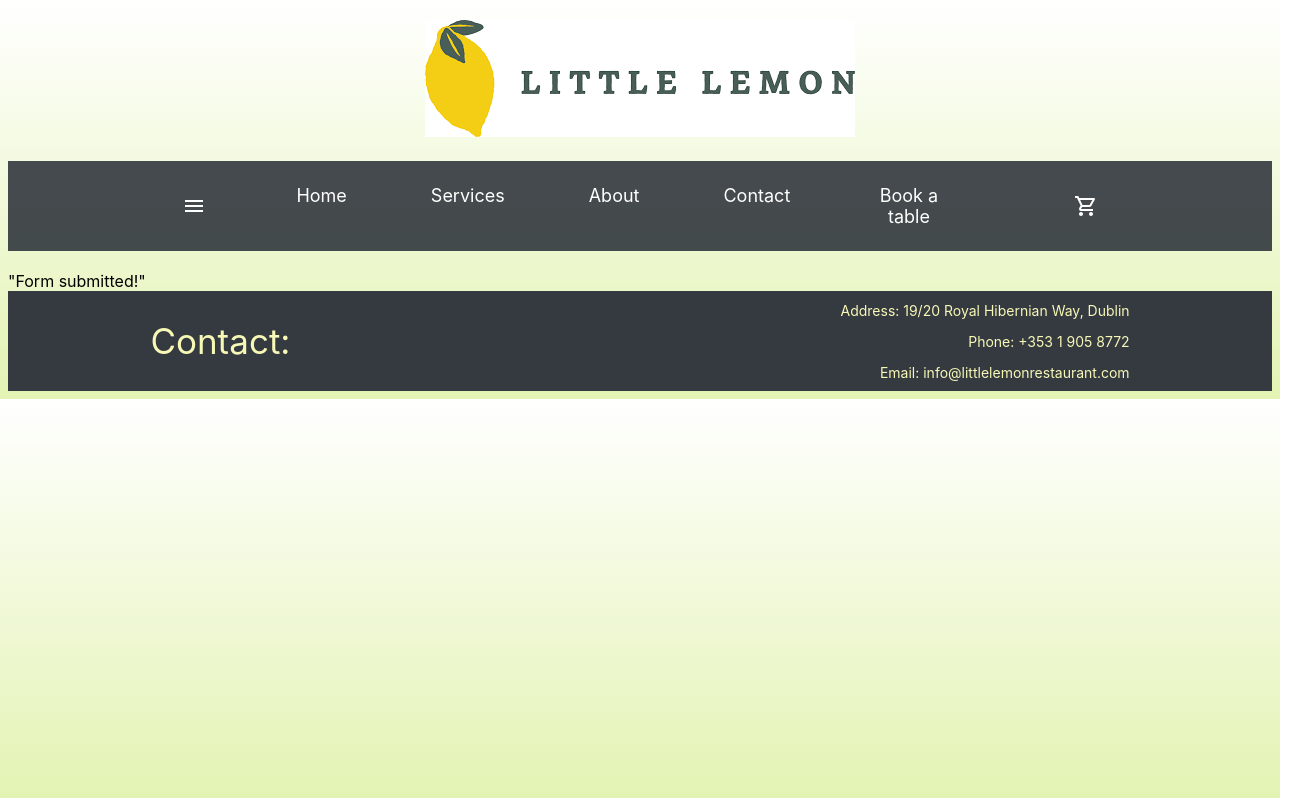
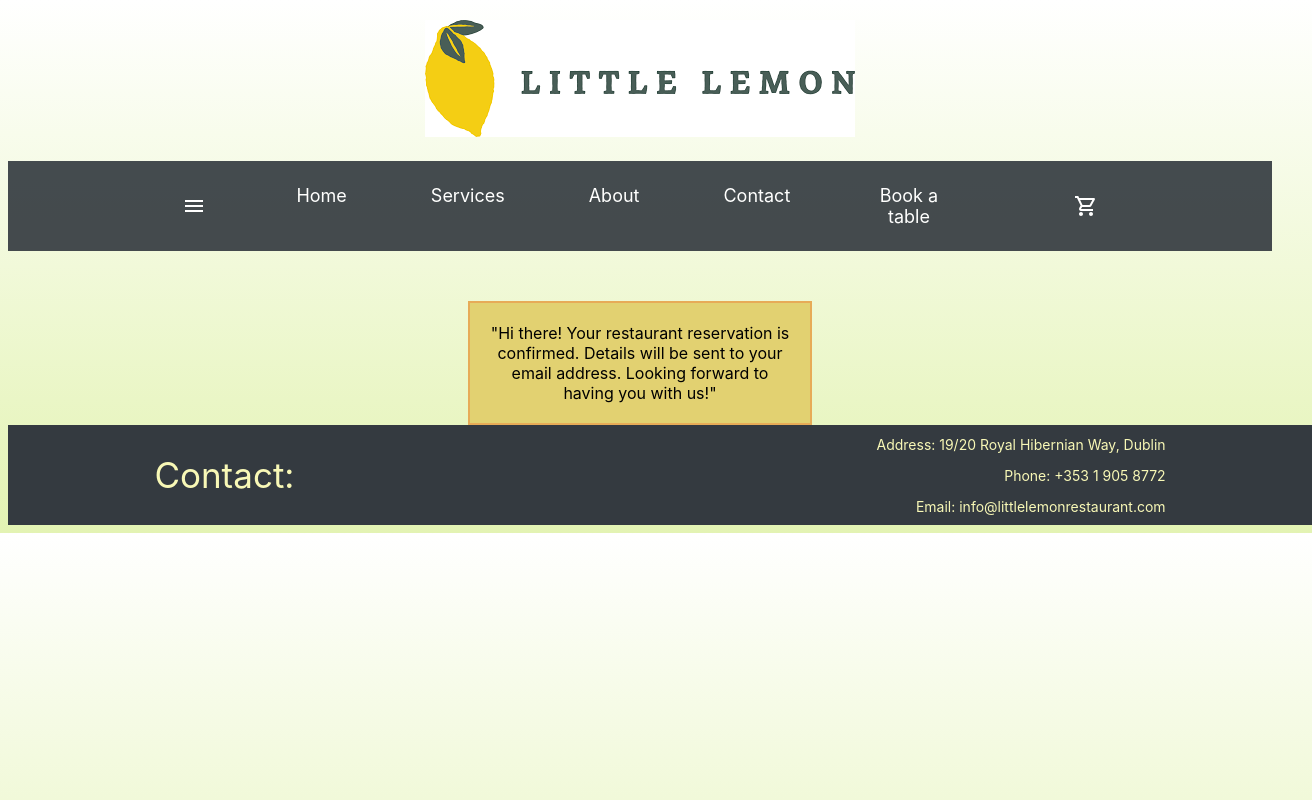
Before and after one commit to ellaiv/little-lemon, a React (Create React App) app: page / in a window 1280 px wide. Both pictures are taken after typing "Sample", "Sample", "Sample", "Sample", "2020-01-15", "10:30" into the empty fields and a click on the button "Submit". Shown: the whole page, 1312 px wide, since content can reach past the window. Built offline with nearby package versions, Linux system fonts and the light colour scheme.

Commit message:
Improving the web site

```diff
--- a/src/components/footer/Footer.css
+++ b/src/components/footer/Footer.css
@@ -6,6 +6,8 @@
   background-color: #343a40;
   color: white;
   height: 60px;
+  bottom: 0;
+  width: 100%;
 }
 
 .left {
@@ -24,5 +26,5 @@
 }
 
 .contact-info {
-  text-align: right; /* Asigură-te că informațiile de contact sunt aliniate la dreapta */
+  text-align: right;
 }
--- a/src/components/header/Header.css
+++ b/src/components/header/Header.css
@@ -7,6 +7,6 @@
 
 .logo {
   text-align: center;
-  display: block; /* Asigură că imaginea ocupă întreaga lățime a containerului */
+  display: block;
   margin: 0 auto;
 }
--- a/src/components/main/MainContent.css
+++ b/src/components/main/MainContent.css
@@ -1,12 +1,11 @@
 .main-content {
-  padding: 20px;
+  padding: 30px;
 }
 
 .image {
   max-width: 100%;
   height: 350px;
   width: 900px;
-  box-shadow: 0 0 10px rgba(0, 0, 0, 0.1);
 }
 
 .reservation-form-wrapper {
--- a/src/components/main/MainContent.js
+++ b/src/components/main/MainContent.js
@@ -53,7 +53,7 @@ const MainContent = ({ handleSubmit }) => {
       {!formSubmitted ? (
         <div className="reservation-form-wrapper">
           <img src={siteLogo} alt="Site Logo" className="image" />
-          <h2>Book a table</h2> {/* Mutarea frazei după imagine */}
+          <h2>Book a table</h2>
           <form onSubmit={submitForm} className="reservation-form">
             <label>
               First Name:
--- a/src/components/main/components/FormSubmitted.css
+++ b/src/components/main/components/FormSubmitted.css
@@ -0,0 +1,11 @@
+.form-submitted-container {
+  width: 300px; /* Lățimea chenarului */
+  height: 80px; /* Înălțimea chenarului */
+  border: 2px solid rgb(231, 171, 87); /* Grosimea și culoarea liniei chenarului */
+  background-color: rgb(226, 209, 113); /* Culoarea de fundal a chenarului */
+  position: relative; /* Schimbăm la poziționare relativă */
+  margin: 0 auto; /* Afișăm pe centru */
+  margin-top: 50px; /* Adaugă un spațiu între chenar și bara de navigare */
+  text-align: center; /* Alinierea conținutului în centrul chenarului */
+  padding: 20px; /* Spațierea în interiorul chenarului */
+}
--- a/src/components/main/components/FormSubmitted.js
+++ b/src/components/main/components/FormSubmitted.js
@@ -1,5 +1,10 @@
 import "./FormSubmitted.css";
 
 export const FormSubmitted = () => {
-  return <div>"Form submitted!"</div>;
+  return (
+    <div className="form-submitted-container">
+      "Hi there! Your restaurant reservation is confirmed. Details will be sent
+      to your email address. Looking forward to having you with us!"
+    </div>
+  );
 };
--- a/src/components/navbar/Nav.css
+++ b/src/components/navbar/Nav.css
@@ -5,7 +5,7 @@
   align-items: center;
   display: flex;
   justify-content: space-between;
-  margin-bottom: 20px;
+  margin-bottom: 50px;
 }
 
 .nav-links {
```
